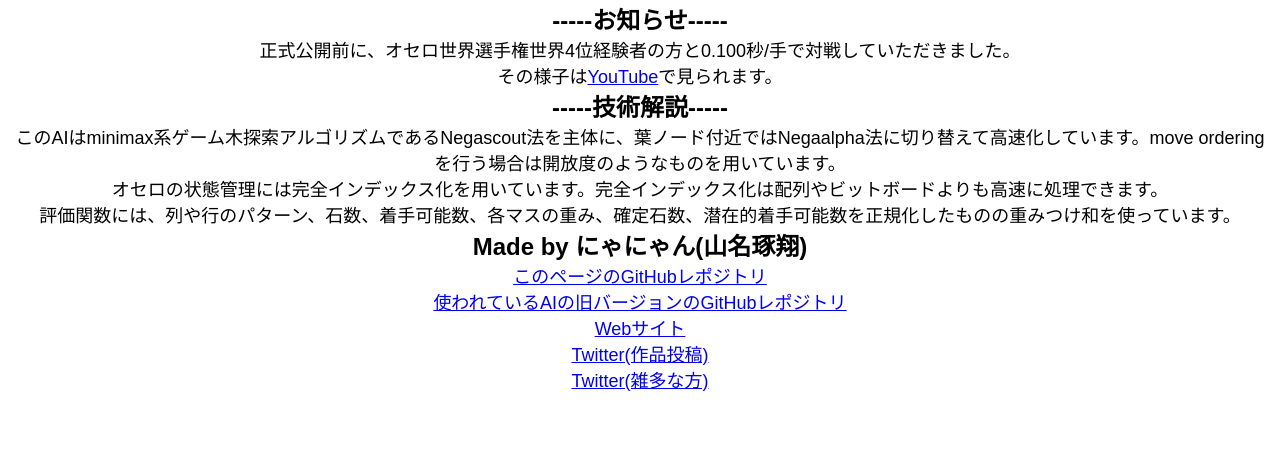
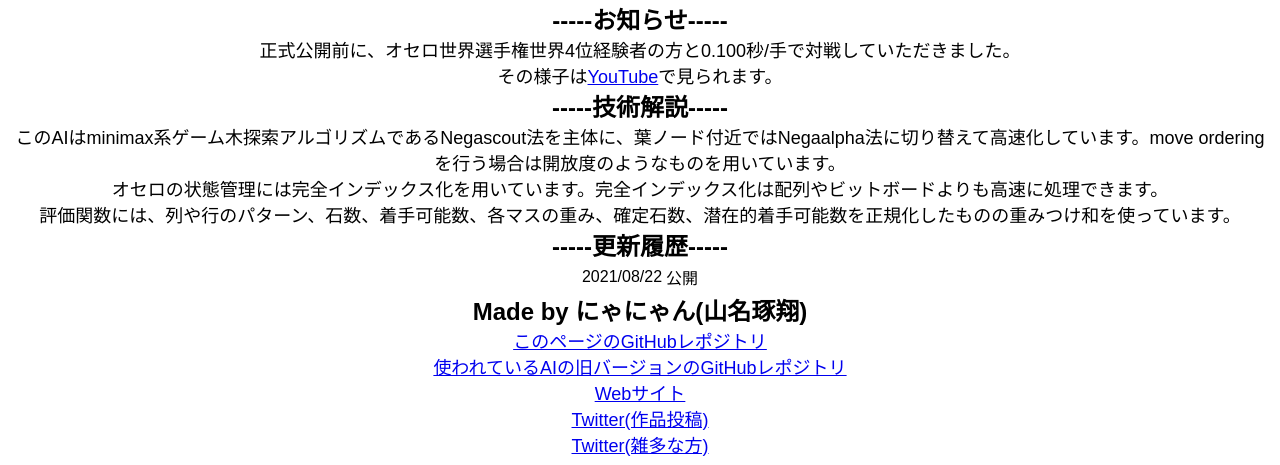
Before and after one commit to Nyanyan/Egaroucid_early, a Python web app: template templates/base.html in a window 1280 px wide. Shown: the part 2037-2502 px from the top of the page. Before the commit the page ends 2428 px from the top, so only its background shows below. Run offline with Jinja, Linux system fonts and the light colour scheme; the template is opened without the code that fills it, so the values that code supplies are empty; some libraries are stand-ins or nearby versions.

Commit message:
update img and html

```diff
--- a/templates/base.html
+++ b/templates/base.html
@@ -149,6 +149,15 @@
             </div>
         </div>
         <div align="center">
+            <div class="sub_title">-----更新履歴-----</div>
+            <table>
+                <tr>
+                    <td>2021/08/22</td>
+                    <td>公開</td>
+                </tr>
+            </table>
+        </div>
+        <div align="center">
             <div class="sub_title">Made by にゃにゃん(山名琢翔)</div>
             <div class="text">
                 <a href="https://github.com/Nyanyan/Web_Egaroucid" target="_blank">このページのGitHubレポジトリ</a><br>
```
Also changed, not shown: img.png.
